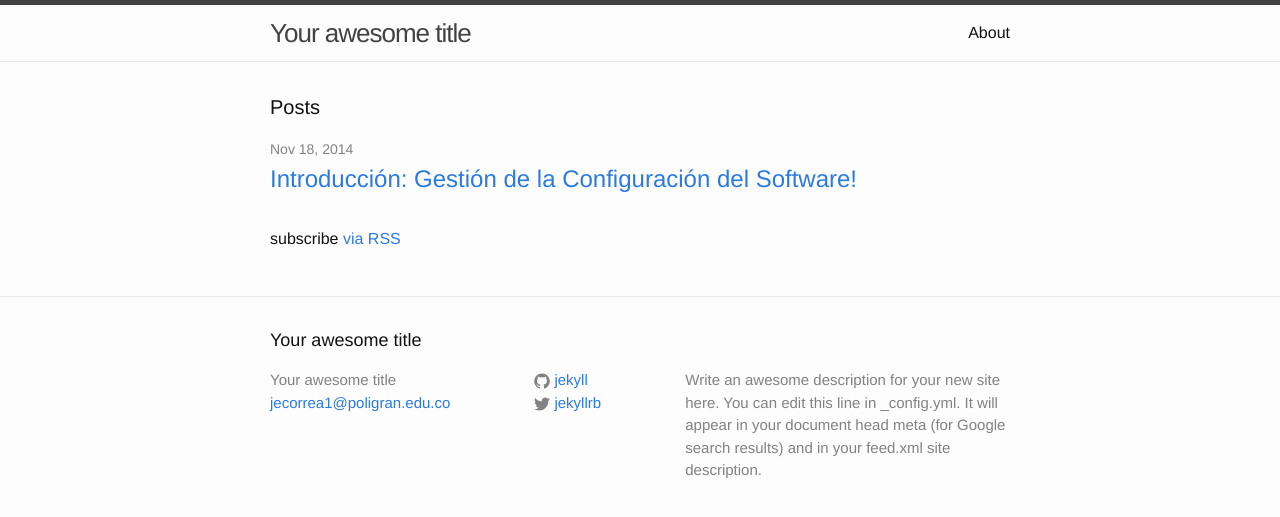
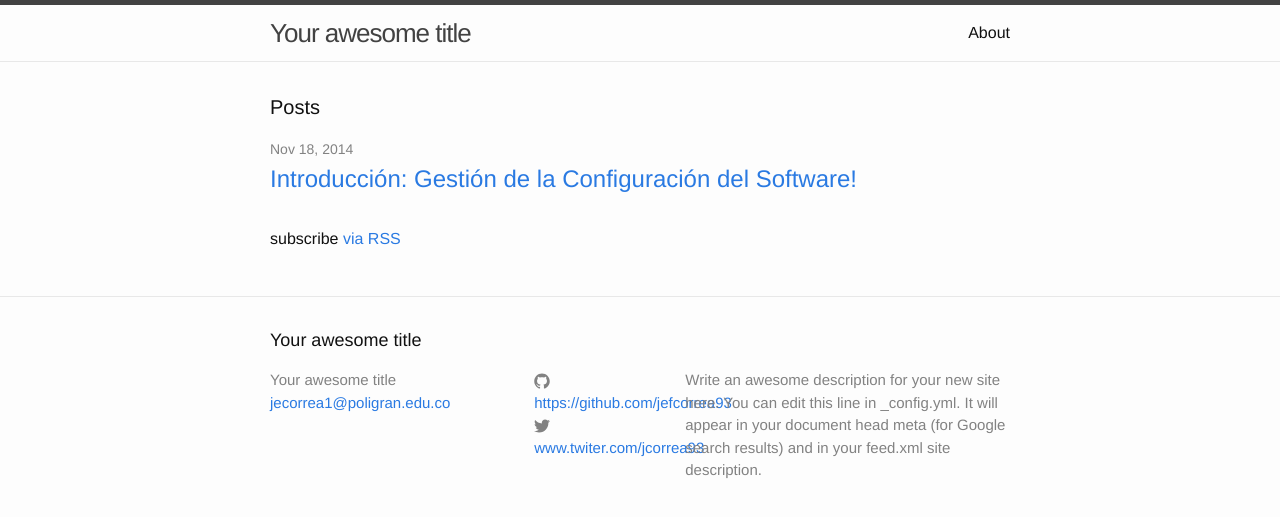
Before and after one commit to jefcorrea93/jefcorrea93.github.io, a Jekyll site: the page built from index.html, in a window 1280 px wide. Shown: the top 517 px of the page. Built offline with Jekyll 4.4.1, drawn with Linux system fonts in a browser that asks for light colours.

Commit message:
Update _config.yml

```diff
--- a/_config.yml
+++ b/_config.yml
@@ -7,8 +7,8 @@ description: > # this means to ignore newlines until "baseurl:"
   Google search results) and in your feed.xml site description.
 baseurl: "" # the subpath of your site, e.g. /blog/
 url: "http://yourdomain.com" # the base hostname & protocol for your site
-twitter_username: jekyllrb
-github_username:  jekyll
+twitter_username: www.twiter.com/jcorrea93
+github_username:  https://github.com/jefcorrea93
 
 # Build settings
 markdown: kramdown
```
